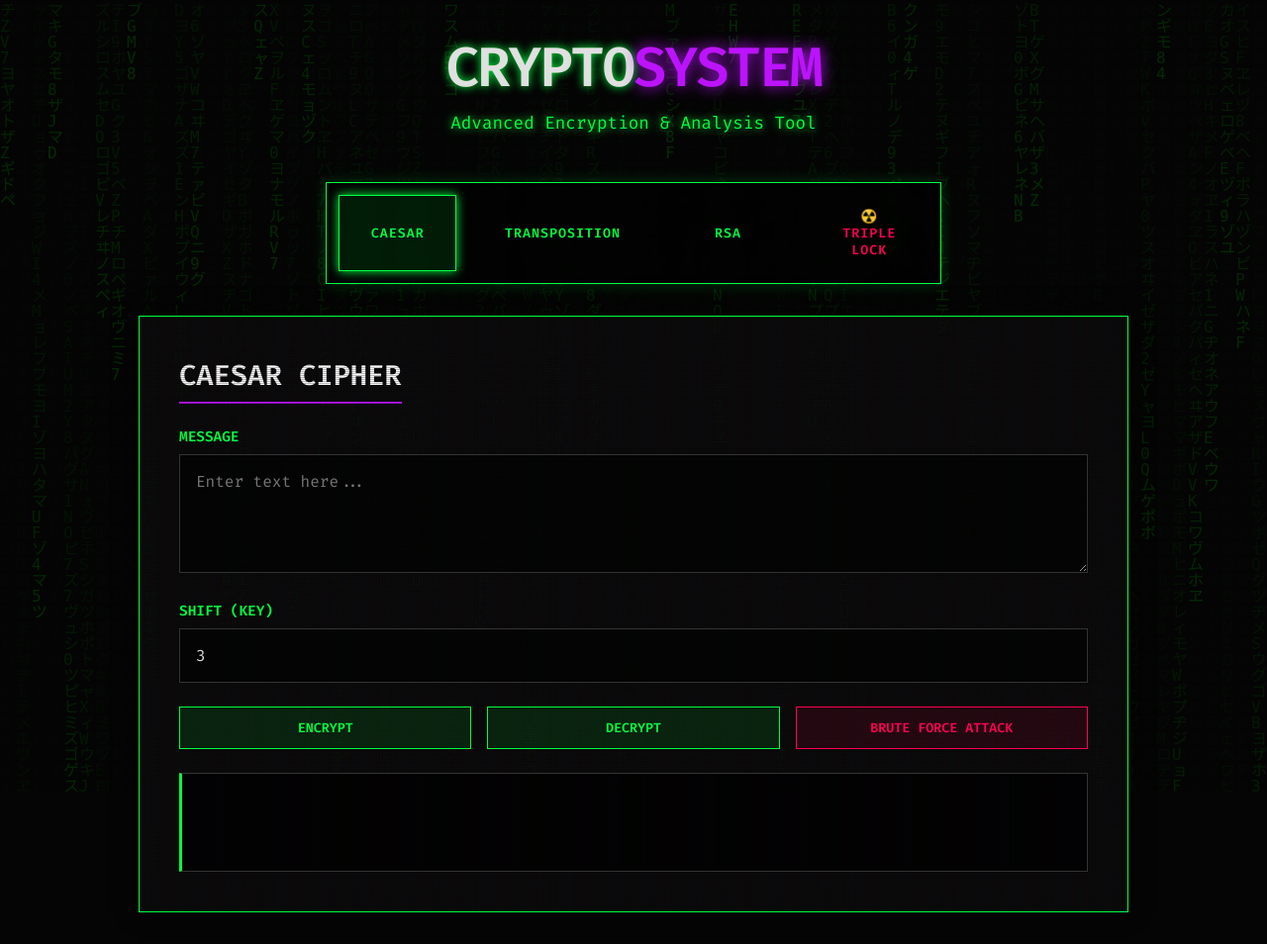
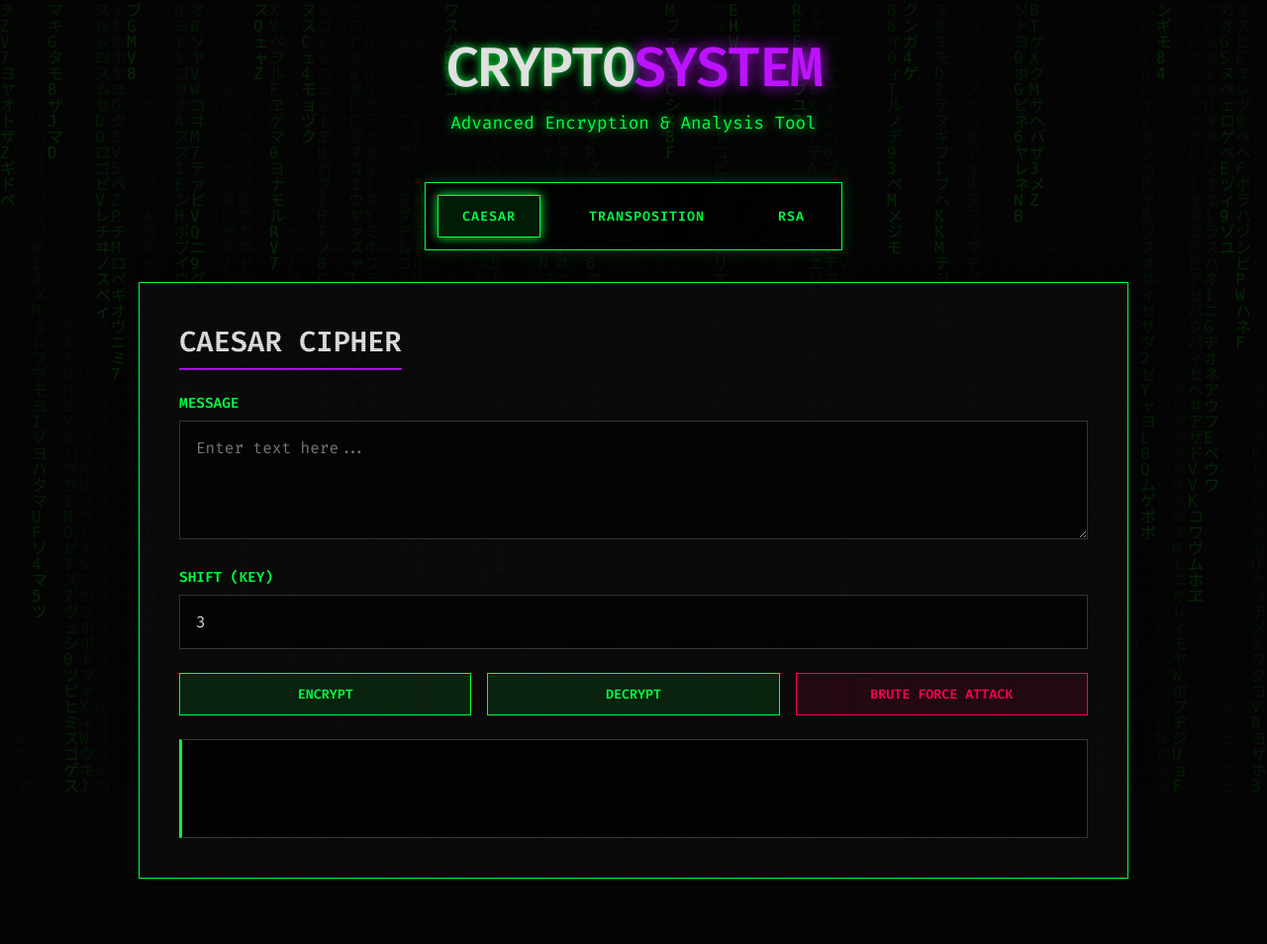
Before and after one commit to eliaghazal/SystemSecurityCapstoneProject-Phase-1-2, a Flask app: page / in a window 1280 px wide. Shown: the whole page at 99% size. After the commit the page ends 888 px from the top, so only its background shows below. Run offline with Flask 3, Linux system fonts and the light colour scheme.

Commit message:
feat: remove triple lock encryption and attack feature from application

```diff
--- a/app.py
+++ b/app.py
@@ -158,41 +158,6 @@ def rsa_attack():
     except Exception as e:
         return jsonify({'error': str(e)}), 400
 
-# --- TRIPLE LOCK ROUTES ---
-from triple_lock import TripleLock
-triple_cipher = TripleLock()
-
-@app.route('/api/triple/encrypt', methods=['POST'])
-def triple_encrypt():
-    data = request.json
-    text = data.get('text')
-    shift = int(data.get('shift'))
-    trans_key = data.get('trans_key')
-    e = int(data.get('e'))
-    n = int(data.get('n'))
-
-    cipher_ints = triple_cipher.encrypt(text, shift, trans_key, (e, n))
-    return jsonify({'result': ' '.join(map(str, cipher_ints))})
-
-@app.route('/api/triple/attack', methods=['POST'])
-def triple_attack():
-    data = request.json
-    text = data.get('text') # Ciphertext ints
-    e = int(data.get('e'))
-    n = int(data.get('n'))
-
-    try:
-        # Sanitize input: Filter out any non-digit tokens (like "ENCRYPT", "LEVEL", etc.)
-        tokens = text.strip().split()
-        cipher_ints = [int(t) for t in tokens if t.isdigit()]
-
-        if not cipher_ints:
-            return jsonify({'error': 'No valid integer ciphertext found.'}), 400
-
-        results = triple_cipher.attack(cipher_ints, (e, n))
-        return jsonify({'results': results})
-    except Exception as e:
-        return jsonify({'error': str(e)}), 400
 
 if __name__ == '__main__':
     app.run(debug=True, port=5000)
--- a/static/script.js
+++ b/static/script.js
@@ -197,87 +197,3 @@ async function rsaAttack() {
         `;
     }
 }
-
-// --- TRIPLE LOCK (THE NEW FUNCTIONS) ---
-
-async function tripleEncrypt() {
-    const text = document.getElementById('triple-input').value;
-    const shift = document.getElementById('triple-shift').value;
-    const trans_key = document.getElementById('triple-trans-key').value;
-    const e = document.getElementById('triple-e').value;
-    const n = document.getElementById('triple-n').value;
-
-    if (!text || !shift || !trans_key || !e || !n) {
-        alert("Please fill in all fields (Message, Shift, Key, RSA Public Key)");
-        return;
-    }
-
-    document.getElementById('triple-output').innerText = "Encrypting...";
-    const res = await postData('/api/triple/encrypt', { text, shift, trans_key, e, n });
-    document.getElementById('triple-output').innerText = res.result;
-}
-
-async function tripleAttack() {
-    const text = document.getElementById('triple-attack-input').value;
-    const e = document.getElementById('triple-attack-e').value;
-    const n = document.getElementById('triple-attack-n').value;
-
-    if (!text || !e || !n) {
-        alert("Please enter Ciphertext and RSA Public Key (e, n)");
-        return;
-    }
-
-    const out = document.getElementById('triple-attack-output');
-    out.innerHTML = "<p style='color: var(--danger)'>[SYSTEM] INITIATING DOOMSDAY PROTOCOL...</p>";
-
-    // Start the attack
-    const res = await postData('/api/triple/attack', { text, e, n });
-
-    if (res.error) {
-        out.innerText = "Error: " + res.error;
-        return;
-    }
-
-    const r = res.results;
-
-    // ANIMATION SEQUENCE
-    // Step 1: RSA
-    out.innerHTML += "<p>[1/3] CRACKING RSA ENCRYPTION LAYER...</p>";
-    await new Promise(r => setTimeout(r, 1000));
-
-    const rsaText = r.rsa_decrypted || "Decryption Failed";
-    out.innerHTML += `<p style='color: #aaa; margin-left: 20px;'>&gt; RSA Factors Found. Private Key Recovered.</p>`;
-    out.innerHTML += `<div class='output-area' style='border: 1px solid var(--accent); padding: 5px; margin: 5px 0;'>${rsaText.substring(0, 50)}...</div>`;
-
-    // Step 2: Transposition
-    await new Promise(r => setTimeout(r, 1500));
-    out.innerHTML += "<p>[2/3] SOLVING TRANSPOSITION PERMUTATIONS...</p>";
-
-    const transScore = r.trans_score !== undefined ? r.trans_score.toFixed(2) : "0.00";
-    const transText = r.trans_decrypted || "Decryption Failed";
-
-    out.innerHTML += `<p style='color: #aaa; margin-left: 20px;'>&gt; Brute Force Complete. Best Candidate Score: ${transScore}</p>`;
-    out.innerHTML += `<div class='output-area' style='border: 1px solid var(--accent); padding: 5px; margin: 5px 0;'>${transText.substring(0, 50)}...</div>`;
-
-    // Step 3: Caesar
-    await new Promise(r => setTimeout(r, 1500));
-    out.innerHTML += "<p>[3/3] BREAKING CAESAR SHIFT...</p>";
-    out.innerHTML += `<p style='color: #aaa; margin-left: 20px;'>&gt; Pattern Matched. Shift Key Found.</p>`;
-
-    // Final Result
-    await new Promise(r => setTimeout(r, 1000));
-    const finalText = r.final_plaintext || "Decryption Failed";
-    out.innerHTML += `<h2 style='color: var(--success); margin-top: 20px;'>>> DECRYPTION SUCCESSFUL <<</h2>`;
-    out.innerHTML += `<div class='output-area' style='background: rgba(16, 185, 129, 0.2); border: 1px solid var(--success); font-size: 1.2rem;'>${finalText}</div>`;
-
-    if (r.caesar_details && r.caesar_details.details) {
-        out.innerHTML += `<div class='result-details' style='margin-top: 15px; border-top: 1px solid #333; padding-top: 10px;'>
-            <p><strong>AI Probability Analysis:</strong></p>
-            <div class='log-details'>
-                ${r.caesar_details.details.slice(0, 5).join('<br>')}
-                ${r.caesar_details.details.length > 5 ? '<br>...' : ''}
-            </div>
-            <p><small>Confidence Score: ${(r.caesar_details.score * 100).toFixed(1)}%</small></p>
-        </div>`;
-    }
-}
--- a/templates/index.html
+++ b/templates/index.html
@@ -23,7 +23,7 @@
             <button class="nav-btn active" onclick="showTab('caesar')">Caesar</button>
             <button class="nav-btn" onclick="showTab('transposition')">Transposition</button>
             <button class="nav-btn" onclick="showTab('rsa')">RSA</button>
-            <button class="nav-btn" onclick="showTab('triple')" style="color: var(--danger);">☢️ TRIPLE LOCK</button>
+
         </nav>
 
         <main>
@@ -107,66 +107,7 @@
                 </div>
             </section>
 
-            <!-- TRIPLE LOCK SECTION -->
-            <section id="triple" class="tab-content">
-                <div class="card" style="max-width: 1200px;">
-                    <h2 style="color: var(--danger); border-color: var(--danger);">☢️ TRIPLE LOCK (DOOMSDAY MODE)</h2>
 
-                    <div style="display: grid; grid-template-columns: 1fr 1fr; gap: 2rem;">
-                        <!-- LEFT: THE CREATOR -->
-                        <div class="creator-col">
-                            <h3 style="color: var(--accent); margin-bottom: 1rem;">THE CREATOR</h3>
-                            <div class="input-group">
-                                <label>Message</label>
-                                <textarea id="triple-input" placeholder="Top Secret Message..."></textarea>
-                            </div>
-                            <div class="input-group">
-                                <label>1. Caesar Shift</label>
-                                <input type="number" id="triple-shift" value="3">
-                            </div>
-                            <div class="input-group">
-                                <label>2. Transposition Key</label>
-                                <input type="text" id="triple-trans-key" placeholder="e.g. ZEBRA">
-                            </div>
-                            <div class="input-group">
-                                <label>3. RSA Public Key (e, n)</label>
-                                <div style="display: flex; gap: 0.5rem;">
-                                    <input type="text" id="triple-e" placeholder="e">
-                                    <input type="text" id="triple-n" placeholder="n">
-                                </div>
-                                <small style="color: #666;">(Generate keys in RSA tab first)</small>
-                            </div>
-                            <button onclick="tripleEncrypt()"
-                                style="width: 100%; background: var(--secondary-accent); color: white;">ENCRYPT (LEVEL
-                                3)</button>
-
-                            <div class="output-area" id="triple-output" style="margin-top: 1rem; font-size: 0.8rem;">
-                            </div>
-                        </div>
-
-                        <!-- RIGHT: THE BREAKER -->
-                        <div class="breaker-col">
-                            <h3 style="color: var(--danger); margin-bottom: 1rem;">THE BREAKER</h3>
-                            <div class="input-group">
-                                <label>Ciphertext (Integers)</label>
-                                <textarea id="triple-attack-input" placeholder="Paste ciphertext here..."></textarea>
-                            </div>
-                            <div class="input-group">
-                                <label>Target RSA Public Key (e, n)</label>
-                                <div style="display: flex; gap: 0.5rem;">
-                                    <input type="text" id="triple-attack-e" placeholder="e">
-                                    <input type="text" id="triple-attack-n" placeholder="n">
-                                </div>
-                            </div>
-                            <button class="danger" onclick="tripleAttack()" style="width: 100%;">INITIATE
-                                DECRYPTION</button>
-
-                            <div class="output-area" id="triple-attack-output"
-                                style="margin-top: 1rem; min-height: 300px;"></div>
-                        </div>
-                    </div>
-                </div>
-            </section>
         </main>
     </div>
     <script src="/static/script.js"></script>
```
Also changed, not shown: triple_lock.py (deleted, +0 -121 lines).
